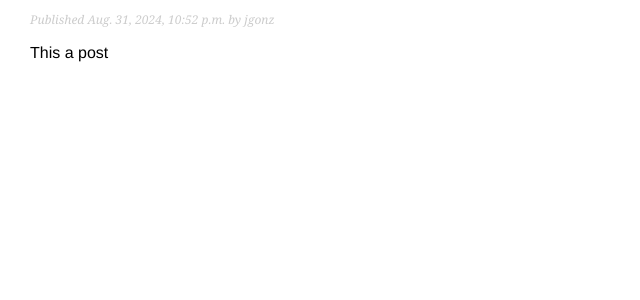
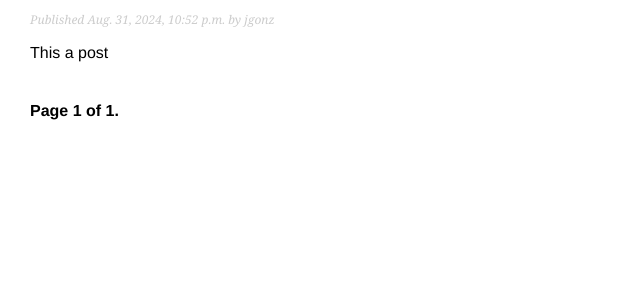
Before and after one commit to jgonz19buffs/CIDM6325-0, a Django app: page /blog/ in a window 1280 px wide. Shown: the part 249-549 px from the top of the page, without its empty margins (0-640 px from the left). Run offline with Django 5.2, Linux system fonts and the light colour scheme; data comes from the database, SQL or seed files in the repository.

Commit message:
corrections for pagination

```diff
--- a/blogsite/blog/templates/blog/post/list.html
+++ b/blogsite/blog/templates/blog/post/list.html
@@ -15,4 +15,5 @@
     </p>
         {{ post.body|truncatewords:30|linebreaks }}
   {% endfor %}
+  {% include "pagination.html" with page=posts %}
 {% endblock %}
--- a/blogsite/blog/templates/pagination.html
+++ b/blogsite/blog/templates/pagination.html
@@ -4,7 +4,7 @@
           <a href="?page={{ page.previous_page_number }}">Previous</a>
         {% endif %}
         <span class="current">
-            Page {{ page.number}} of {{ page.pagintor.num_pages }}.
+            Page {{ page.number}} of {{ page.paginator.num_pages }}.
         </span>
         {% if page.has_next %}
           <a href="?page={{ page.next_page_number }}">Next</a>
```
